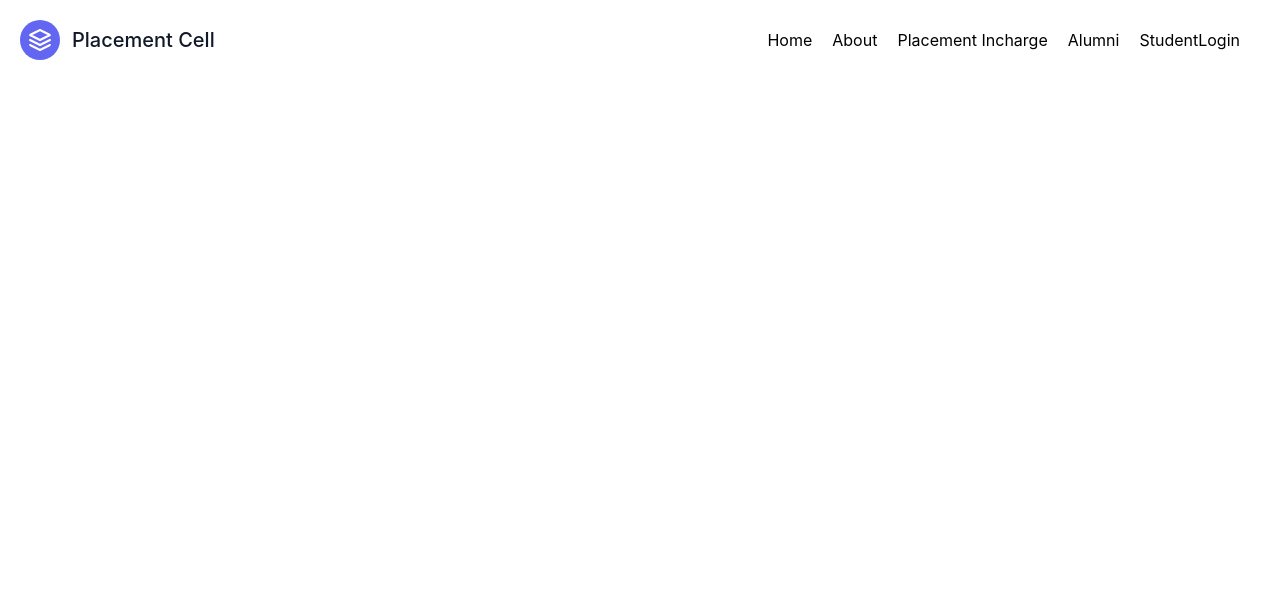
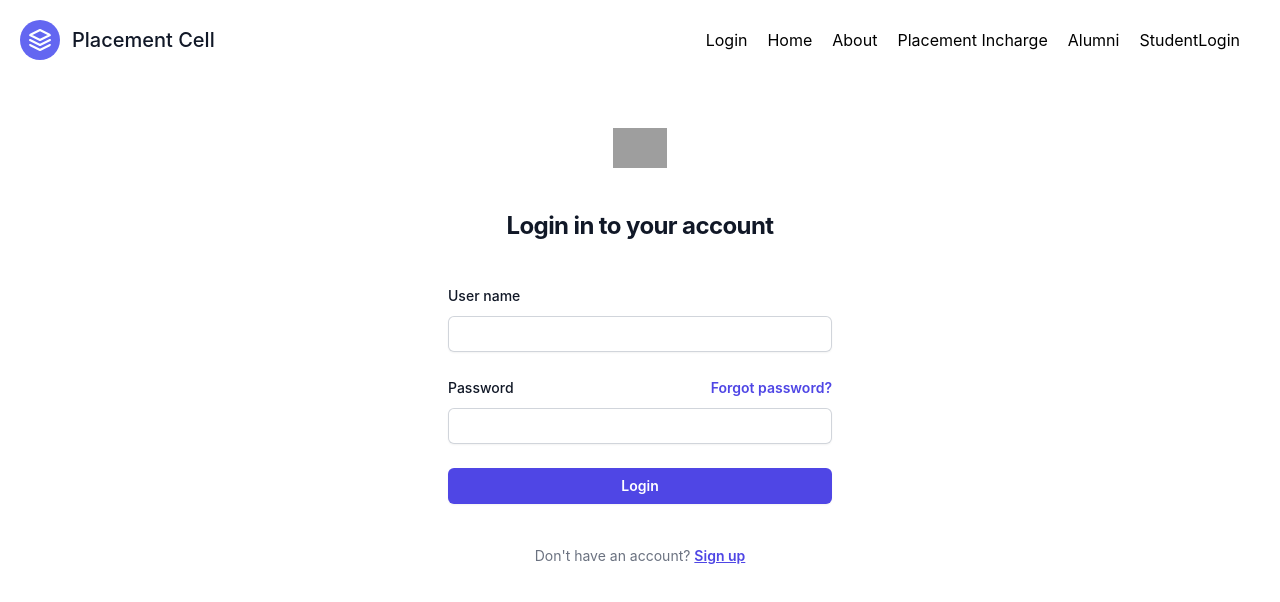
Before and after one commit to sudhindramadhav/training-placement, a React (Create React App) app in the folder training-placement/: page /#/Login in a window 1280 px wide. Before the commit this address led to /#/ForgotPassword. Shown: the top 602 px of the page. Built offline with nearby package versions, Linux system fonts and the light colour scheme; grey boxes are pictures that could not be loaded.

Commit message:
Login page is added please see it

```diff
--- a/training-placement/src/App.js
+++ b/training-placement/src/App.js
@@ -9,6 +9,9 @@
 import StudentWorkshop from './component/student/StudentWorkshop';
 import StudentInternship from './component/student/StudentInternship';
 import StudentPlacementDrive from './component/student/StudentPlacementDrive';
+import LoginPage from './component/loginPage/LoginPage';
+import SignupPage from './component/loginPage/SignupPage';
+import ForgotPassword from './component/loginPage/ForgotPassword';
 
 function App() {
   return (
@@ -21,7 +24,9 @@
           <Route path = '/placement_incharge' element={<PlacementIncharge />}/>
           <Route path = '/alumini' element={<Alumini />}/>
           <Route path="/home" element={<Home />} />
-
+          <Route path="/Login" element={<LoginPage/>}/>
+          <Route path="/Signup" element={<SignupPage/>}/>
+          <Route path="/ForgotPassword" element={<ForgotPassword/>}/>
           <Route path="/student_login" element={<StudentLogin/>} />
           <Route path="/studentworkshop" element={<StudentWorkshop/>} />
           <Route path = "/studentinternship" element={<StudentInternship/>}/>
--- a/training-placement/src/component/Navbar.js
+++ b/training-placement/src/component/Navbar.js
@@ -13,6 +13,7 @@
             <span className="ml-3 text-xl">Placement Cell</span>
           </Link>
           <nav className="md:ml-auto flex flex-wrap items-center text-base justify-center">
+            <Link to="/Login" className="mr-5 hover:text-gray-900">Login</Link>
             <Link to="/home" className="mr-5 hover:text-gray-900">Home</Link>
             <Link to="/about" className="mr-5 hover:text-gray-900">About</Link>
             <Link to="/placement_incharge" className="mr-5 hover:text-gray-900">Placement Incharge</Link>
--- /dev/null
+++ b/training-placement/src/component/loginPage/ForgotPassword.jsx
@@ -0,0 +1,79 @@
+import React from 'react'
+
+const ForgotPassword = () => {
+  return (
+    <>
+  <div className="flex min-h-full flex-1 flex-col justify-center px-6 py-12 lg:px-8">
+  <div className="sm:mx-auto sm:w-full sm:max-w-sm">
+  <img
+     className="mx-auto h-10 w-auto"
+     src="https://tailwindui.com/img/logos/mark.svg?color=indigo&shade=600"
+     alt="Your Company"
+   />
+  <h2 className="mt-10 text-center text-2xl font-bold leading-9 tracking-tight text-gray-900">
+    Change password
+  </h2>
+  </div>
+
+  <div className="mt-10 sm:mx-auto sm:w-full sm:max-w-sm">
+  <form className="space-y-6" action="#" method="POST">
+  <div>
+  <label htmlFor="name" className="block text-sm font-medium leading-6 text-gray-900">
+     User name
+  </label>
+  <div className="mt-2">
+  <input
+    id="name"
+    name="name"
+    type="text"
+    required
+    className="block w-full rounded-md border-0 py-1.5 pl-3 text-gray-900 shadow-sm ring-1 ring-inset ring-gray-300 placeholder:text-gray-400 focus:ring-2 focus:ring-inset focus:ring-indigo-600 sm:text-sm sm:leading-6"
+  />
+  </div>
+  </div>
+
+  <div>
+  <div className="flex items-center justify-between">
+  <label htmlFor="password" className="block text-sm font-medium leading-6 text-gray-900">
+    New password
+  </label>
+  </div>
+  <div className="mt-2">
+  <input
+    id="password"
+    name="password"
+    type="password"
+    autoComplete="current-password"
+    required
+    className="block w-full pl-3 rounded-md border-0 py-1.5 text-gray-900 shadow-sm ring-1 ring-inset ring-gray-300 placeholder:text-gray-400 focus:ring-2 focus:ring-inset focus:ring-indigo-600 sm:text-sm sm:leading-6"
+  /><br>
+  </br>
+  <label htmlFor="confirmPassword" className="block text-sm font-medium leading-6 text-gray-900">
+    Confirm password
+  </label>
+  <input
+    id="confirmPassword"
+    name="confirmPassword"
+    type="password"
+    autoComplete="current-password"
+    required
+    className="block w-full pl-3 rounded-md border-0 py-1.5 text-gray-900 shadow-sm ring-1 ring-inset ring-gray-300 placeholder:text-gray-400 focus:ring-2 focus:ring-inset focus:ring-indigo-600 sm:text-sm sm:leading-6"
+  />
+  </div>
+  </div>
+
+  <div>
+  <button
+    type="submit"
+    className="flex w-full justify-center rounded-md bg-indigo-600 px-3 py-1.5 text-sm font-semibold leading-6 text-white shadow-sm hover:bg-indigo-500 focus-visible:outline focus-visible:outline-2 focus-visible:outline-offset-2 focus-visible:outline-indigo-600"
+  >Modify
+  </button>
+  </div>
+  </form>
+  </div>
+  </div>
+  </>
+  )
+}
+
+export default ForgotPassword
--- /dev/null
+++ b/training-placement/src/component/loginPage/LoginPage.jsx
@@ -0,0 +1,80 @@
+import React from 'react'
+import { Link } from 'react-router-dom';
+
+const LoginPage = () => {
+  return (
+    <>
+  <div className="flex min-h-full flex-1 flex-col justify-center px-6 py-12 lg:px-8">
+  <div className="sm:mx-auto sm:w-full sm:max-w-sm">
+  <img
+     className="mx-auto h-10 w-auto"
+     src="https://tailwindui.com/img/logos/mark.svg?color=indigo&shade=600"
+     alt="Your Company"
+   />
+  <h2 className="mt-10 text-center text-2xl font-bold leading-9 tracking-tight text-gray-900">
+    Login in to your account
+  </h2>
+  </div>
+
+  <div className="mt-10 sm:mx-auto sm:w-full sm:max-w-sm">
+  <form className="space-y-6" action="#" method="POST">
+  <div>
+  <label htmlFor="name" className="block text-sm font-medium leading-6 text-gray-900">
+     User name
+  </label>
+  <div className="mt-2">
+  <input
+    id="name"
+    name="name"
+    type="text"
+    required
+    className="block w-full rounded-md border-0 py-1.5 pl-3 text-gray-900 shadow-sm ring-1 ring-inset ring-gray-300 placeholder:text-gray-400 focus:ring-2 focus:ring-inset focus:ring-indigo-600 sm:text-sm sm:leading-6"
+  />
+  </div>
+  </div>
+
+  <div>
+  <div className="flex items-center justify-between">
+  <label htmlFor="password" className="block text-sm font-medium leading-6 text-gray-900">
+    Password
+  </label>
+  <div className="text-sm">
+  <Link to="/ForgotPassword" className="font-semibold text-indigo-600 hover:text-indigo-500">
+    Forgot password?
+  </Link>
+  </div>
+  </div>
+  <div className="mt-2">
+  <input
+    id="password"
+    name="password"
+    type="password"
+    autoComplete="current-password"
+    required
+    className="block w-full pl-3 rounded-md border-0 py-1.5 text-gray-900 shadow-sm ring-1 ring-inset ring-gray-300 placeholder:text-gray-400 focus:ring-2 focus:ring-inset focus:ring-indigo-600 sm:text-sm sm:leading-6"
+  />
+  </div>
+  </div>
+
+  <div>
+  <button
+    type="submit"
+    className="flex w-full justify-center rounded-md bg-indigo-600 px-3 py-1.5 text-sm font-semibold leading-6 text-white shadow-sm hover:bg-indigo-500 focus-visible:outline focus-visible:outline-2 focus-visible:outline-offset-2 focus-visible:outline-indigo-600"
+  >Login
+  </button>
+  </div>
+  </form>
+
+  <p className="mt-10 text-center text-sm text-gray-500">
+    Don't have an account?  {''}
+  <Link to="/Signup"className="font-semibold leading-6 text-indigo-600 hover:text-indigo-500 underline">
+    Sign up
+  </Link>
+  </p>
+  </div>
+  </div>
+  </>
+  )
+}
+
+export default LoginPage
--- /dev/null
+++ b/training-placement/src/component/loginPage/SignupPage.jsx
@@ -0,0 +1,76 @@
+import React from 'react'
+import { Link } from 'react-router-dom';
+
+const SignupPage = () => {
+  return (
+    <>
+    <div className="flex min-h-full flex-1 flex-col justify-center px-6 py-12 lg:px-8">
+    <div className="sm:mx-auto sm:w-full sm:max-w-sm">
+    <img
+                className="mx-auto h-10 w-auto"
+                src="https://tailwindui.com/img/logos/mark.svg?color=indigo&shade=600"
+                alt="Your Company"
+              />
+    <h2 className="mt-10 text-center text-2xl font-bold leading-9 tracking-tight text-gray-900">
+                Create your new account
+    </h2>
+    </div>
+
+    <div className="mt-10 sm:mx-auto sm:w-full sm:max-w-sm">
+    <form className="space-y-6" action="#" method="POST">
+    <div>
+    <label htmlFor="name" className="block text-sm font-medium leading-6 text-gray-900">
+      User name
+    </label>
+    <div className="mt-2">
+    <input
+        id="name"
+        name="name"
+        type="type"
+        required
+        className="block w-full rounded-md border-0 py-1.5 pl-3 text-gray-900 shadow-sm ring-1 ring-inset ring-gray-300 placeholder:text-gray-400 focus:ring-2 focus:ring-inset focus:ring-indigo-600 sm:text-sm sm:leading-6"
+    />
+    </div>
+    </div>
+
+    <div>
+    <div className="flex items-center justify-between">
+    <label htmlFor="password" className="block text-sm font-medium leading-6 text-gray-900">
+       Password
+    </label>
+    </div>
+    <div className="mt-2">
+    <input
+      id="password"
+      name="password"
+      type="password"
+      autoComplete="current-password"
+      required
+      className="block w-full rounded-md border-0 py-1.5 pl-3 text-gray-900 shadow-sm ring-1 ring-inset ring-gray-300 placeholder:text-gray-400 focus:ring-2 focus:ring-inset focus:ring-indigo-600 sm:text-sm sm:leading-6"
+    />
+    </div>
+    </div>
+
+    <div>
+    <button
+       type="submit"
+       className="flex w-full justify-center rounded-md bg-indigo-600 px-3 py-1.5 text-sm font-semibold leading-6 text-white shadow-sm hover:bg-indigo-500 focus-visible:outline focus-visible:outline-2 focus-visible:outline-offset-2 focus-visible:outline-indigo-600"
+    >
+       Sign up
+    </button>
+    </div>
+    </form>
+
+    <p className="mt-10 text-center text-sm text-gray-500">
+      Already have an account?  {''}
+    <Link to="/Login" className="font-semibold leading-6 text-indigo-600 hover:text-indigo-500 underline">
+     Sign in
+  </Link>
+    </p>
+    </div>
+    </div>
+    </>
+  )
+}
+
+export default SignupPage
```
Also changed, not shown: 2 other files (tests, documents, lock files or other folders).
